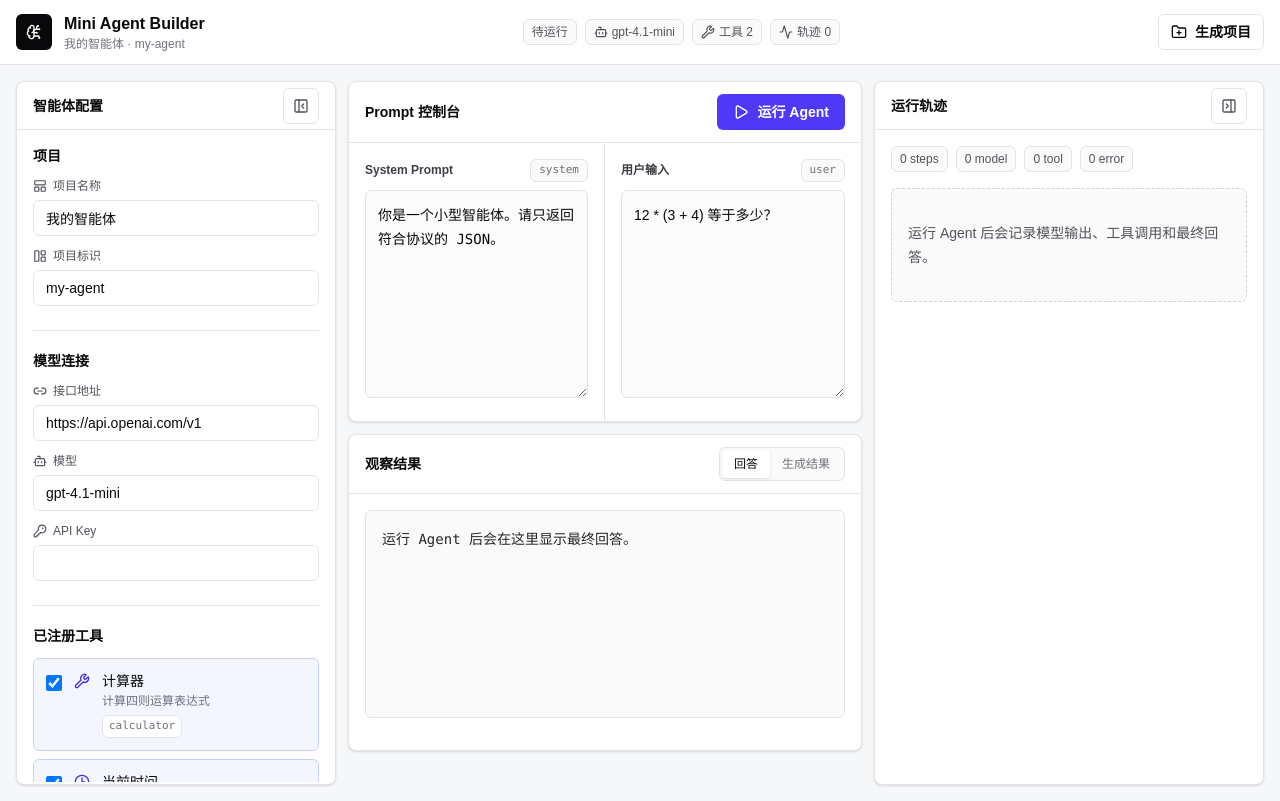
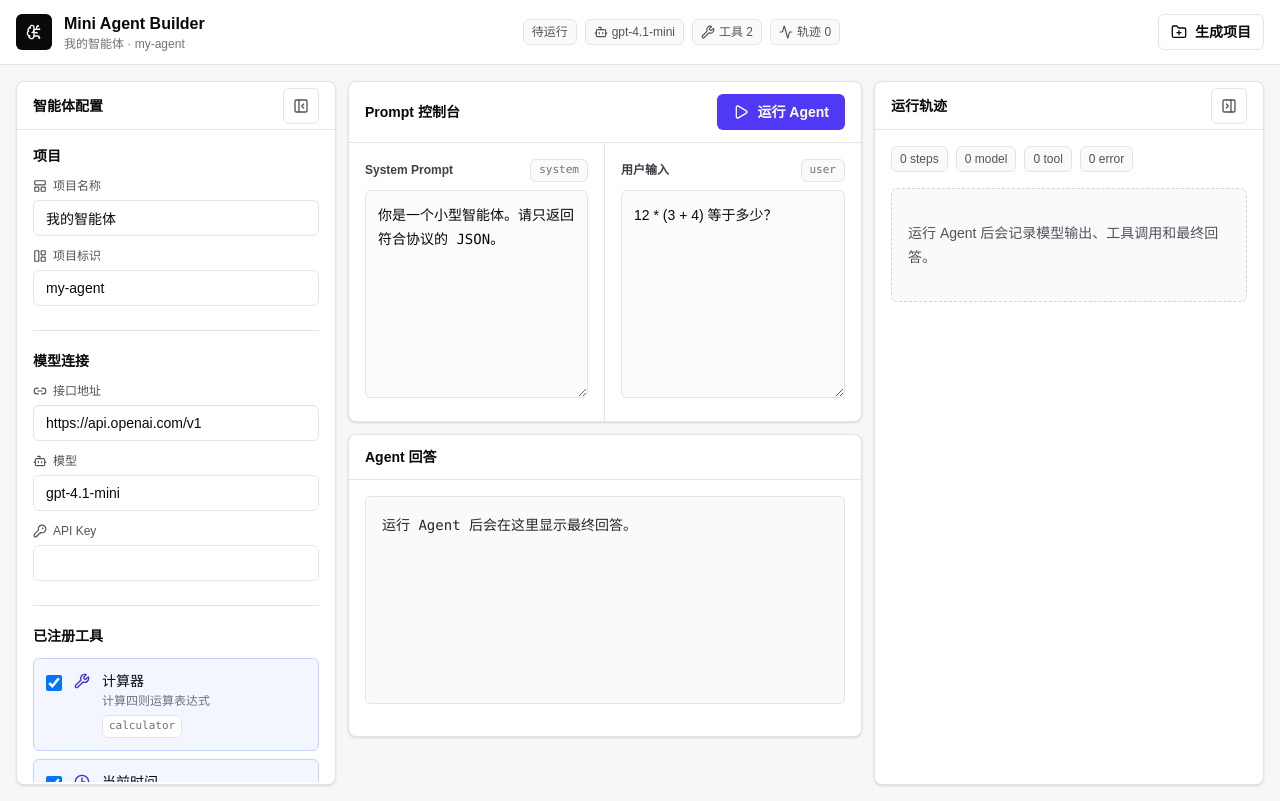
Before and after one commit to superNos/mini-agent, a Next.js app in the folder apps/builder/: page / in a window 1280 px wide. Built offline with nearby package versions, Linux system fonts and the light colour scheme.

Commit message:
feat: move project generation to dialog

```diff
--- a/apps/builder/app/page.tsx
+++ b/apps/builder/app/page.tsx
@@ -23,6 +23,7 @@ import {
   Play,
   Settings2,
   Wrench,
+  X,
 } from "lucide-react";
 
 type BuilderState = {
@@ -451,54 +452,20 @@ function PromptEditor({
 function ObservationWorkspace({
   runResult,
   runError,
-  createResult,
-  createError,
-  activeTab,
-  onChangeTab,
 }: {
   runResult: RunResult | null;
   runError: string;
-  createResult: CreateResult | null;
-  createError: string;
-  activeTab: "answer" | "project";
-  onChangeTab: (tab: "answer" | "project") => void;
 }) {
   return (
     <section className="overflow-hidden rounded-lg border border-zinc-200 bg-white shadow-sm">
-      <div className="flex flex-wrap items-center justify-between gap-3 border-b border-zinc-200 px-4 py-3">
+      <div className="border-b border-zinc-200 px-4 py-3">
         <div>
-          <h2 className="text-sm font-semibold text-zinc-950">观察结果</h2>
-        </div>
-        <div className="inline-flex rounded-md border border-zinc-200 bg-zinc-50 p-0.5">
-          <button
-            type="button"
-            onClick={() => onChangeTab("answer")}
-            className={classNames(
-              "rounded px-3 py-1.5 text-xs font-medium transition",
-              activeTab === "answer" ? "bg-white text-zinc-950 shadow-sm" : "text-zinc-500 hover:text-zinc-950",
-            )}
-          >
-            回答
-          </button>
-          <button
-            type="button"
-            onClick={() => onChangeTab("project")}
-            className={classNames(
-              "rounded px-3 py-1.5 text-xs font-medium transition",
-              activeTab === "project" ? "bg-white text-zinc-950 shadow-sm" : "text-zinc-500 hover:text-zinc-950",
-            )}
-          >
-            生成结果
-          </button>
+          <h2 className="text-sm font-semibold text-zinc-950">Agent 回答</h2>
         </div>
       </div>
 
       <div className="min-h-64 p-4">
-        {activeTab === "answer" ? (
         <AnswerPanel runResult={runResult} runError={runError} />
-        ) : (
-          <GenerationResultPanel createResult={createResult} createError={createError} />
-        )}
       </div>
     </section>
   );
@@ -524,15 +491,53 @@ function AnswerPanel({ runResult, runError }: { runResult: RunResult | null; run
   );
 }
 
-function GenerationResultPanel({
+function CreateProjectDialog({
+  isOpen,
+  isCreating,
   createResult,
   createError,
+  onClose,
 }: {
+  isOpen: boolean;
+  isCreating: boolean;
   createResult: CreateResult | null;
   createError: string;
+  onClose: () => void;
 }) {
-  if (createError) {
+  if (!isOpen) return null;
+
   return (
+    <div className="fixed inset-0 z-50 flex items-center justify-center bg-zinc-950/35 px-4 py-6">
+      <div
+        role="dialog"
+        aria-modal="true"
+        aria-labelledby="create-project-dialog-title"
+        className="w-full max-w-xl overflow-hidden rounded-lg border border-zinc-200 bg-white shadow-2xl"
+      >
+        <div className="flex items-center justify-between gap-3 border-b border-zinc-200 px-4 py-3">
+          <div className="min-w-0">
+            <h2 id="create-project-dialog-title" className="text-sm font-semibold text-zinc-950">
+              生成项目
+            </h2>
+            <p className="mt-1 text-xs text-zinc-500">把当前配置导出为可独立运行的 Next.js Agent 项目</p>
+          </div>
+          <IconButton label="关闭生成项目窗口" onClick={onClose} disabled={isCreating}>
+            <X className="h-4 w-4" aria-hidden="true" />
+          </IconButton>
+        </div>
+
+        <div className="space-y-4 p-4">
+          {isCreating ? (
+            <div className="rounded-md border border-indigo-200 bg-indigo-50 p-4 text-sm leading-6 text-indigo-800">
+              <div className="mb-2 flex items-center gap-2 font-semibold">
+                <Loader2 className="h-4 w-4 animate-spin" aria-hidden="true" />
+                正在生成项目
+              </div>
+              正在复制模板、写入配置、生成工具和 README。
+            </div>
+          ) : null}
+
+          {!isCreating && createError ? (
             <div className="rounded-md border border-red-200 bg-red-50 p-4 text-sm leading-6 text-red-800">
               <div className="mb-2 flex items-center gap-2 font-semibold">
                 <AlertCircle className="h-4 w-4" aria-hidden="true" />
@@ -540,30 +545,43 @@ function GenerationResultPanel({
               </div>
               {createError}
             </div>
-    );
-  }
+          ) : null}
 
-  if (!createResult) {
-    return (
-      <div className="min-h-52 rounded-md border border-dashed border-zinc-300 bg-zinc-50 p-4 text-sm leading-6 text-zinc-600">
-        创建项目后会在这里显示输出路径和后续命令。
+          {!isCreating && createResult ? (
+            <div className="space-y-4">
+              <div className="rounded-md border border-emerald-200 bg-emerald-50 p-4 text-sm leading-6 text-emerald-800">
+                <div className="mb-2 flex items-center gap-2 font-semibold">
+                  <CheckCircle2 className="h-4 w-4" aria-hidden="true" />
+                  项目已生成
                 </div>
-    );
-  }
-
-  return (
-    <div className="space-y-4">
+                可以进入生成目录安装依赖并启动项目。
+              </div>
               <div>
-        <p className="mb-1.5 text-xs font-medium text-zinc-500">相对项目路径</p>
+                <p className="mb-1.5 text-xs font-medium text-zinc-500">项目路径</p>
                 <pre className="overflow-hidden whitespace-pre-wrap break-words rounded-md border border-zinc-200 bg-zinc-50 p-3 font-mono text-xs leading-5 text-zinc-800">
                   {createResult.relativeProjectPath ?? createResult.projectPath ?? ""}
                 </pre>
               </div>
               <div>
-        <p className="mb-1.5 text-xs font-medium text-zinc-500">后续命令</p>
+                <p className="mb-1.5 text-xs font-medium text-zinc-500">运行命令</p>
                 <pre className="min-h-24 overflow-auto whitespace-pre-wrap break-words rounded-md border border-zinc-800 bg-zinc-950 p-3 font-mono text-xs leading-5 text-zinc-100">
                   {(createResult.nextCommands ?? []).join("\n")}
                 </pre>
+              </div>
+            </div>
+          ) : null}
+        </div>
+
+        <div className="flex justify-end gap-2 border-t border-zinc-200 bg-zinc-50 px-4 py-3">
+          <button
+            type="button"
+            onClick={onClose}
+            disabled={isCreating}
+            className="inline-flex h-9 items-center justify-center rounded-md border border-zinc-200 bg-white px-3 text-sm font-medium text-zinc-700 transition hover:bg-zinc-50 disabled:cursor-not-allowed disabled:text-zinc-400"
+          >
+            关闭
+          </button>
+        </div>
       </div>
     </div>
   );
@@ -773,7 +791,7 @@ export default function BuilderPage() {
   const [isCreating, setIsCreating] = useState(false);
   const [createError, setCreateError] = useState("");
   const [createResult, setCreateResult] = useState<CreateResult | null>(null);
-  const [activeTab, setActiveTab] = useState<"answer" | "project">("answer");
+  const [isCreateDialogOpen, setIsCreateDialogOpen] = useState(false);
   const [isConfigCollapsed, setIsConfigCollapsed] = useState(false);
   const [isTraceCollapsed, setIsTraceCollapsed] = useState(false);
 
@@ -804,7 +822,6 @@ export default function BuilderPage() {
     setIsRunning(true);
     setRunError("");
     setRunResult(null);
-    setActiveTab("answer");
     try {
       const response = await fetch("/api/agent/run", {
         method: "POST",
@@ -822,10 +839,10 @@ export default function BuilderPage() {
   }
 
   async function createProject() {
+    setIsCreateDialogOpen(true);
     setIsCreating(true);
     setCreateError("");
     setCreateResult(null);
-    setActiveTab("project");
     try {
       const { apiKey: _apiKey, userInput: _userInput, ...projectConfig } = state;
       void _apiKey;
@@ -861,7 +878,7 @@ export default function BuilderPage() {
             </div>
           </div>
 
-          <div className="flex min-w-0 flex-1 flex-wrap items-center justify-start gap-2 lg:justify-center">
+          <div className="hidden min-w-0 flex-1 flex-wrap items-center justify-start gap-2 sm:flex lg:justify-center">
             <StatusPill tone={runStatus}>
               {isRunning ? "运行中" : runError ? "运行失败" : runResult ? "已完成" : "待运行"}
             </StatusPill>
@@ -921,14 +938,7 @@ export default function BuilderPage() {
 
         <div className="min-w-0 space-y-3">
           <PromptEditor state={state} isRunning={isRunning} onFieldChange={updateField} onRunAgent={runAgent} />
-          <ObservationWorkspace
-            runResult={runResult}
-            runError={runError}
-            createResult={createResult}
-            createError={createError}
-            activeTab={activeTab}
-            onChangeTab={setActiveTab}
-          />
+          <ObservationWorkspace runResult={runResult} runError={runError} />
         </div>
 
         <TraceSidebar
@@ -938,6 +948,13 @@ export default function BuilderPage() {
           onToggleCollapse={() => setIsTraceCollapsed((current) => !current)}
         />
       </div>
+      <CreateProjectDialog
+        isOpen={isCreateDialogOpen}
+        isCreating={isCreating}
+        createResult={createResult}
+        createError={createError}
+        onClose={() => setIsCreateDialogOpen(false)}
+      />
     </main>
   );
 }
```
Lines whose indentation alone changed are shown as unchanged.
